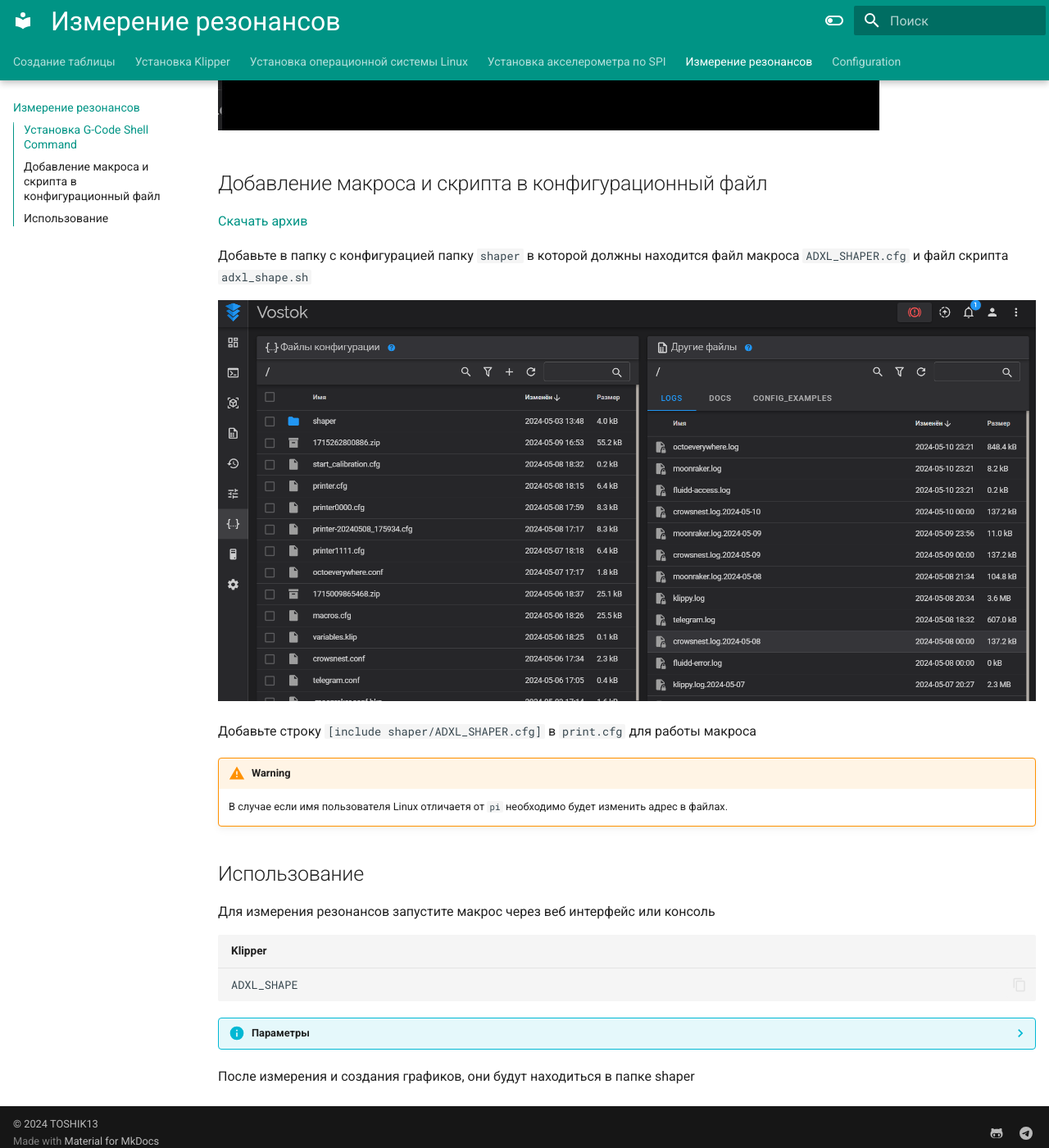
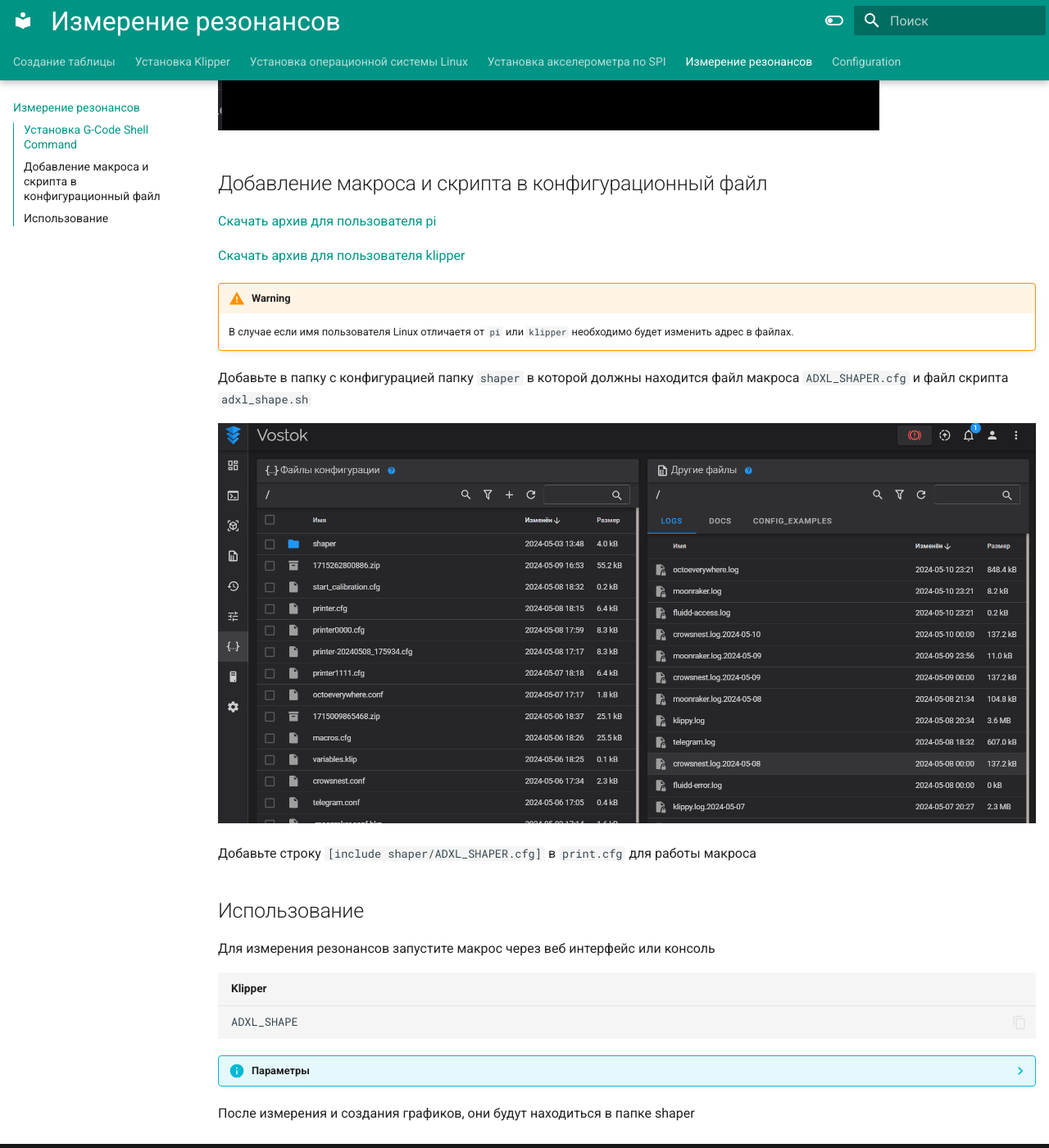
Before and after one commit to TOSHIK13/3D, an MkDocs documentation site: the page built from docs/shaper.md, in a window 1280 px wide and 1400 px high, scrolled down 1640 px. Shown: the whole window at 82% size. Built offline with MkDocs 1.6.1 and Material for MkDocs 9.7.7, drawn with Linux system fonts in a browser that asks for light colours.

Commit message:
добавлены файлы для пользователя клиппер

```diff
--- a/docs/shaper.md
+++ b/docs/shaper.md
@@ -25,7 +25,13 @@
 
 ## Добавление макроса и скрипта в конфигурационный файл
 
-<a href="/3D/shaper.zip" download="shaper.zip">Скачать архив</a>
+<a href="/3D/shaper pi.zip" download="shaper pi.zip">Скачать архив для пользователя pi</a>
+
+<a href="/3D/shaper klipper.zip" download="shaper klipper.zip">Скачать архив для пользователя klipper</a>
+
+!!! warning
+
+    В случае если имя пользователя Linux отличаетя от `pi` или `klipper` необходимо будет изменить адрес в файлах.
 
 Добавьте в папку с конфигурацией папку `shaper` в которой должны находится файл макроса `ADXL_SHAPER.cfg` и файл скрипта `adxl_shape.sh`
 
```
Also changed, not shown: other parts of docs/shaper.md (+0 -2 lines), 3 other files.
